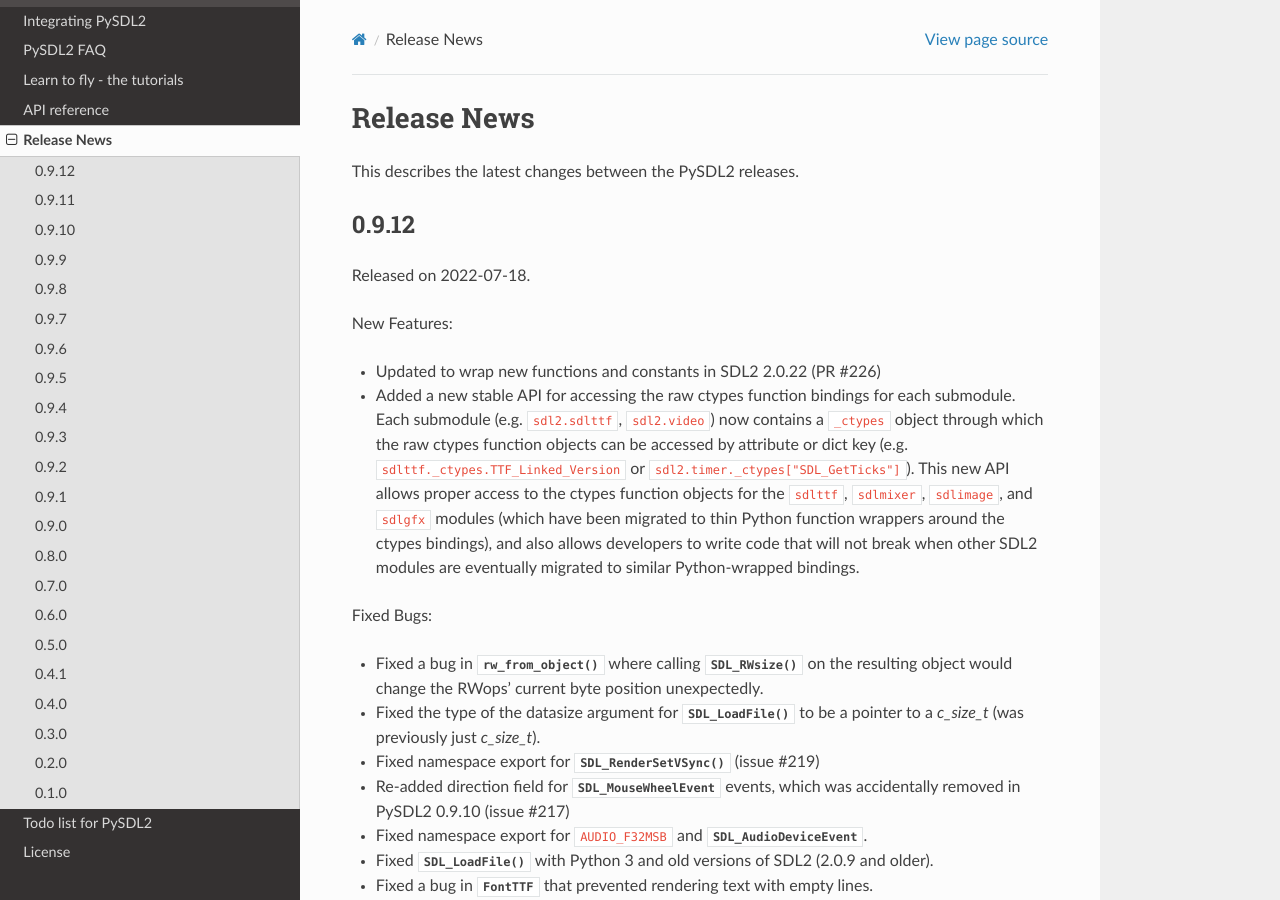
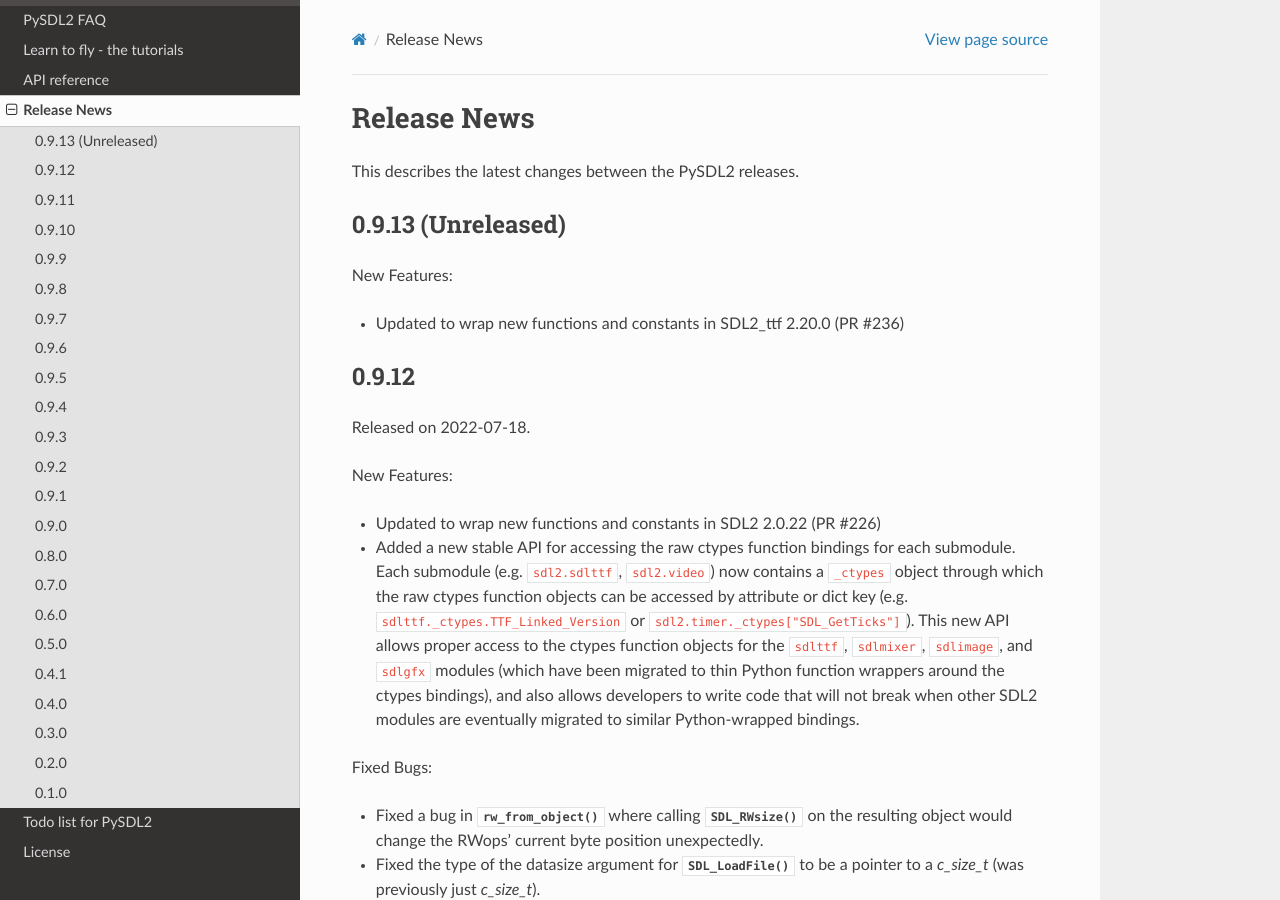
Before and after one commit to py-sdl/py-sdl2, a Sphinx documentation site: the page built from doc/news.rst, in a window 1280 px wide and 900 px high. Built offline with Sphinx 7.4.7 and the Read the Docs theme 2.0.0, drawn with Linux system fonts in a browser that asks for light colours.

Commit message:
Update news.rst

```diff
--- a/doc/news.rst
+++ b/doc/news.rst
@@ -1,6 +1,14 @@
 Release News
 ============
 This describes the latest changes between the PySDL2 releases.
+
+0.9.13 (Unreleased)
+-------------------
+
+New Features:
+
+* Updated to wrap new functions and constants in SDL2_ttf 2.20.0 (PR #236)
+
 
 0.9.12
 ------
```
